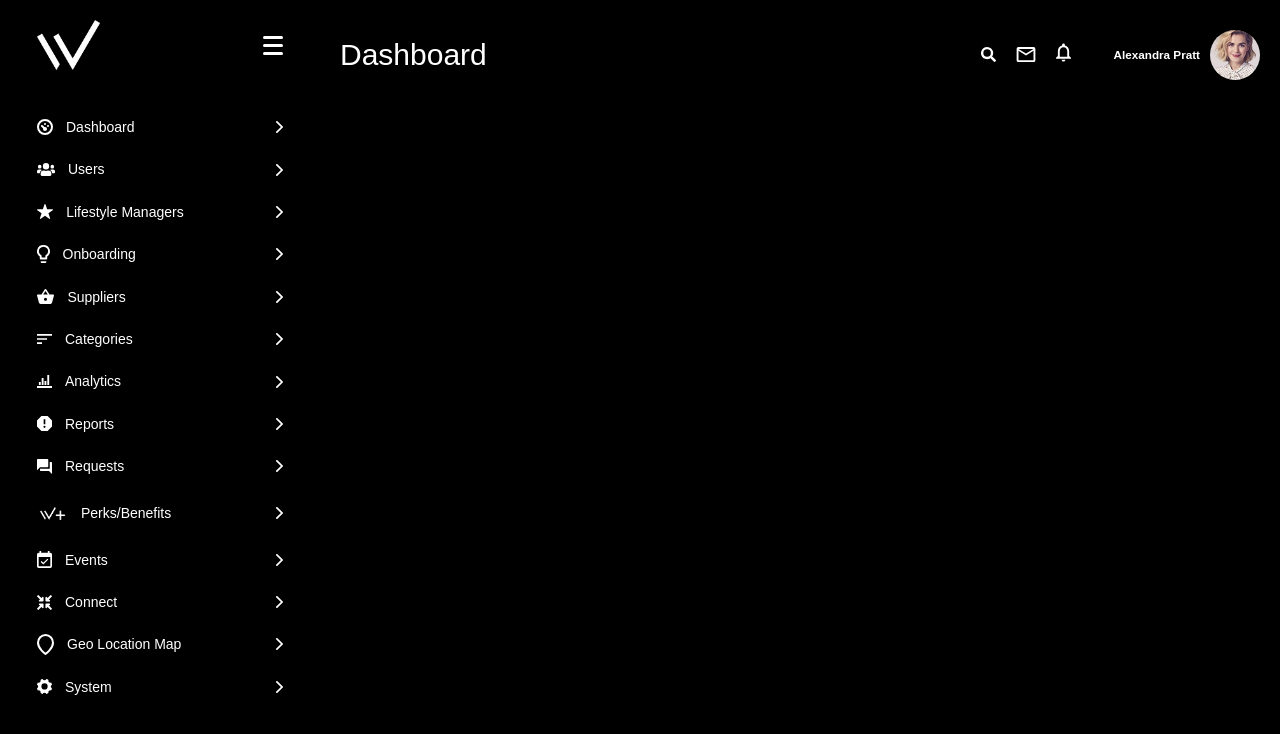
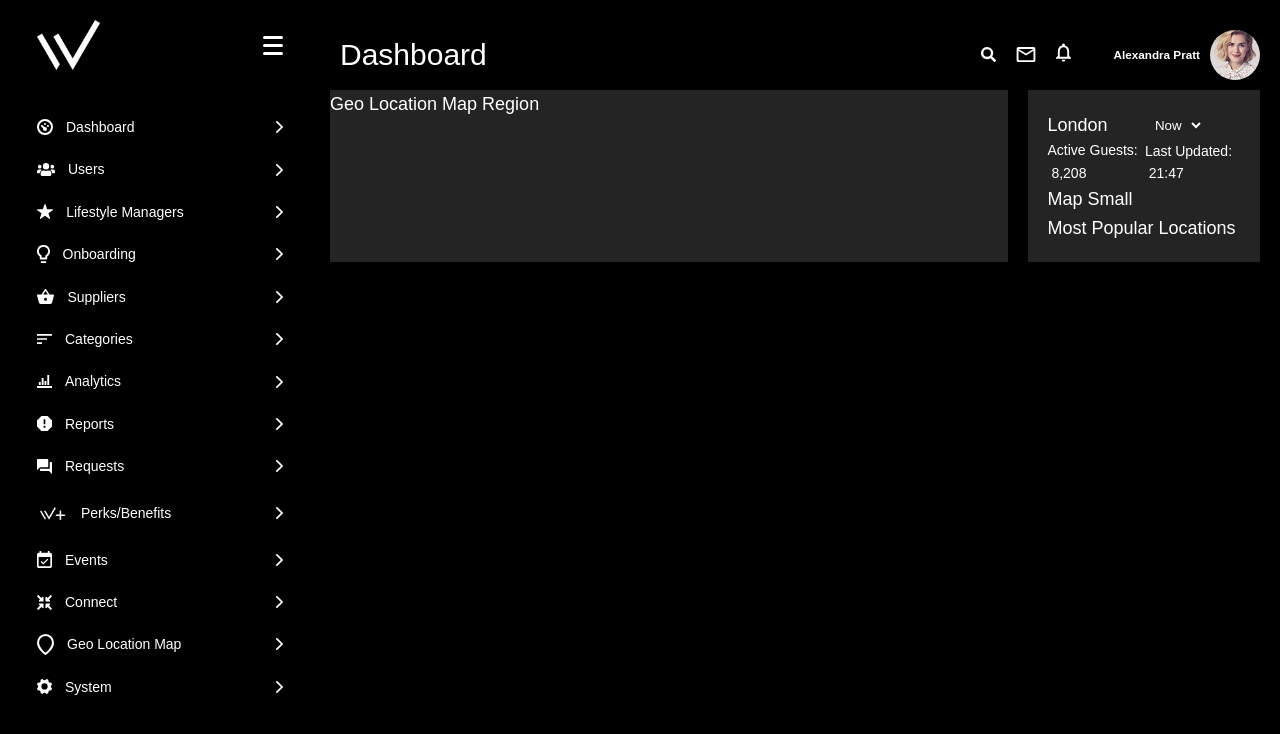
Before and after one commit to Khandaker007/wimb-AP, a React (Vite) app: page /geo-location-map-region in a window 1280 px wide. Shown: the top 734 px of the page. Built offline with nearby package versions, Linux system fonts and the light colour scheme.

Commit message:
Geo Location Map
Main (done)
Region (in progress)
Subregion (created)

```diff
--- a/src/App.jsx
+++ b/src/App.jsx
@@ -15,6 +15,9 @@ import Events from './pages/events/events.component';
 import SupplierRestaurent from './pages/supplier-restaurent/supplier-restaurent.component'
 import Connect from './pages/connect/connect.component';
 import PerksOrBenefits from './pages/perks-or-benefits/perks-or-benefits.component';
+import GeoLocationMap from './pages/geo-location-map/geo-location-map.component';
+import GeoLocationMapRegion from './pages/geo-location-map-region/geo-location-map-region.component';
+import GeoLocationMapSubRegion from './pages/geo-location-map-subregion/geo-location-map-subregion.component';
 
 
 import './App.scss'
@@ -24,7 +27,7 @@ function App() {
       <div className="admin-panel">
         <MainSidebar/>
            <div className="admin-panel__body">
-               <Header/>
+            <Header/>
             <Switch>
               <Route exact path='/' component={Dashboard}/>
               <Route path='/user' component={Users}/>
@@ -39,6 +42,9 @@ function App() {
               <Route path='/connect' component={Connect} />
               <Route path='/perks-or-benefits' component={PerksOrBenefits} />
               <Route path='/restaurant-module' component={RestaurantModule}/>
+              <Route path='/geo-location-map' component={GeoLocationMap}/>
+              <Route path='/geo-location-map-region' component={GeoLocationMapRegion}/>
+              <Route path='/geo-location-map-subregion' component={GeoLocationMapSubRegion}/>
             </Switch>
         </div>
       </div>
--- /dev/null
+++ b/src/pages/geo-location-map-region/geo-location-map-region.component.jsx
@@ -0,0 +1,44 @@
+import React from 'react';
+
+import "./geo-location-map-region.style.scss";
+
+// COMPONENTS
+import Dropdown from '../../components/drop-down/drop-down.component';
+
+const GeoLocationMapRegion = () => (
+    <div className="geo-location-map-region">
+        <div className="geo-location-map-region__main">
+            <p>Geo Location Map Region</p>
+        </div>
+        <div className="geo-location-map-region__details">
+            <div className="region">
+                <div className="city">
+                    <p className="city-name">
+                        London
+                    </p>
+                    <p className="active-guests">
+                        Active Guests: &nbsp;
+                        <span className="active-guests-no">
+                            8,208
+                        </span>
+                    </p>
+                </div>
+                <div className="time-period">
+                   <Dropdown option1="Now" option2="Now" value1="Now" value2="Now" />
+                   <p className="last-updated">
+                       Last Updated: &nbsp;
+                       <span className="last-updated-time">21:47</span>
+                   </p>
+                </div>
+            </div>
+            <div className="map-small">
+                <p>Map Small</p>
+            </div>
+            <div className="most-popular-locations">
+                Most Popular Locations
+            </div>
+        </div>
+    </div>
+)
+
+export default GeoLocationMapRegion;
--- /dev/null
+++ b/src/pages/geo-location-map-region/geo-location-map-region.style.scss
@@ -0,0 +1,33 @@
+@import '../../sass/variables.scss';
+@import "../../sass/mixins.scss";
+
+.geo-location-map-region {
+    display: grid;
+    grid-template-columns: [lcol-start] 1fr [lcol-end scol-start] 25% [scol-end];
+    grid-gap: 2rem;
+    font-size: 1.8rem;
+
+    &__main {
+        background-color: $color-grey;
+    }
+
+    &__details {
+        background-color: $color-grey;
+        padding: 2rem;
+
+        .region {
+            @include horizontal-flex-space-between;
+            .city {
+                .active-guests {
+                    font-size: 1.4rem;
+                }
+            }
+        }
+
+        .time-period {
+            .last-updated {
+                font-size: 1.4rem;
+            }
+        }
+    }
+}
--- /dev/null
+++ b/src/pages/geo-location-map-subregion/geo-location-map-subregion.component.jsx
@@ -0,0 +1,17 @@
+import React from 'react';
+
+import "./geo-location-map-subregion.style.scss";
+import "../../sass/typography.scss";
+
+const Map = () => (
+    <div className="map">
+        <div className="map__main">
+            <div>Main</div>
+        </div>
+        <div className="map__details">
+            <div>Details</div>
+        </div>
+    </div>
+)
+
+export default Map;
--- /dev/null
+++ b/src/pages/geo-location-map-subregion/geo-location-map-subregion.style.scss
@@ -0,0 +1,17 @@
+@import '../../sass/variables.scss';
+@import "../../sass/mixins.scss";
+
+.map {
+    display: grid;
+    grid-template-columns: [lcol-start] 1fr [lcol-end scol-start] 25% [scol-end];
+    grid-gap: 2rem;
+    font-size: 1.8rem;
+
+    &__main {
+        background-color: $color-grey;
+    }
+
+    &__details {
+        background-color: $color-grey;
+    }
+}
--- /dev/null
+++ b/src/pages/geo-location-map/geo-location-map.component.jsx
@@ -0,0 +1,12 @@
+import React from 'react';
+
+import "./geo-location-map.style.scss";
+import "../../sass/typography.scss";
+
+const GeoLocationMap = () => (
+    <div className="geo-location-map">
+        <p>Geo Location Map</p>
+    </div>
+)
+
+export default GeoLocationMap;
--- /dev/null
+++ b/src/pages/geo-location-map/geo-location-map.style.scss
@@ -0,0 +1,8 @@
+@import '../../sass/variables.scss';
+@import "../../sass/mixins.scss";
+
+.geo-location-map {
+    background-color: $color-grey;
+    font-size: 1.8rem;
+    min-height: 60.0rem;
+}
```
